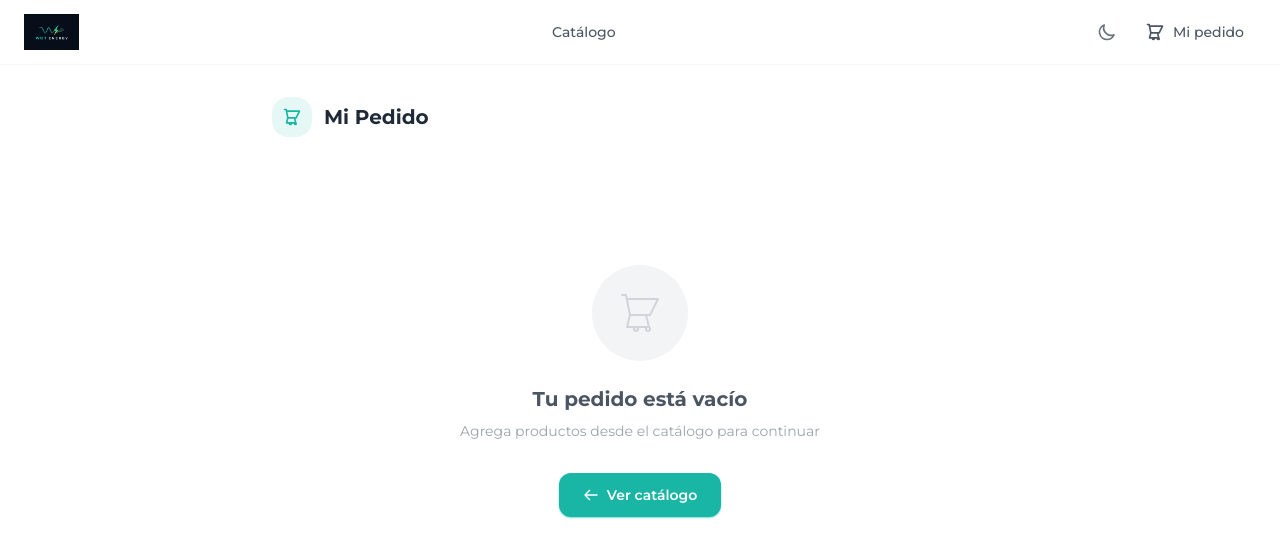
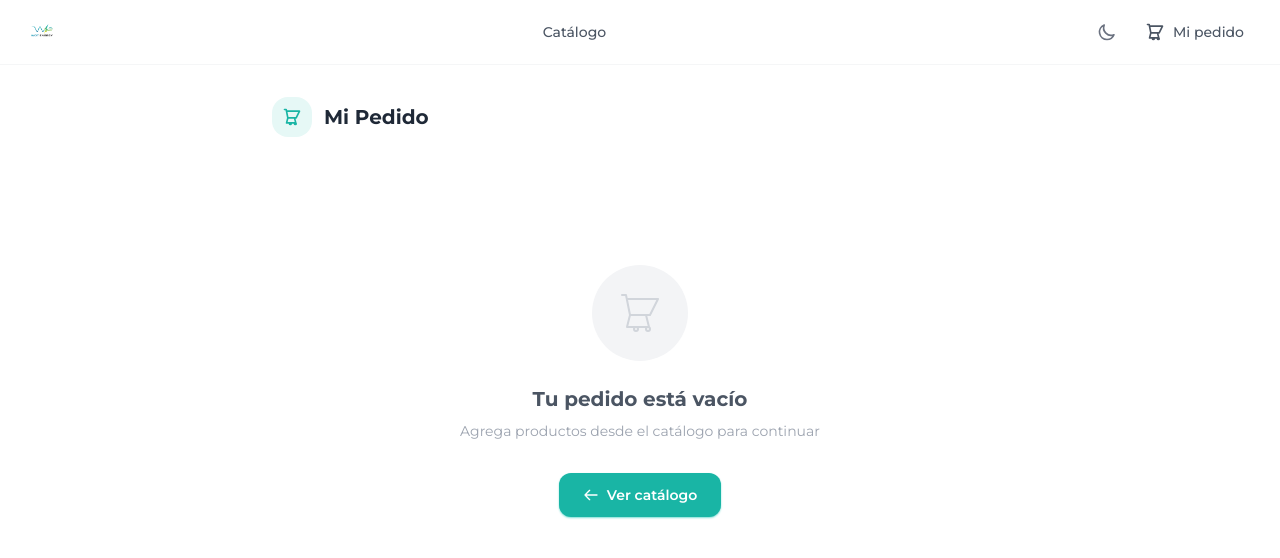
Before and after one commit to PabloLinares06/WOT-catalogo, an Angular app: page /cart in a window 1280 px wide. Shown: the top 558 px of the page. Built offline with nearby package versions, Linux system fonts and the light colour scheme.

Commit message:
feat(brand): update logo to transparent PNG and optimize light/dark mode display across all views

```diff
--- a/src/app/features/admin/category-manager/category-manager.component.html
+++ b/src/app/features/admin/category-manager/category-manager.component.html
@@ -11,7 +11,7 @@
           </svg>
         </a>
         <div class="flex items-center gap-2">
-          <img src="/logo-wot-energy.png" alt="WOT Energy Logo" class="h-8 w-auto object-contain" />
+          <img src="/logo-wot-energy.png" alt="WOT Energy Logo" class="h-8 w-auto object-contain dark:brightness-0 dark:invert" />
           <span class="text-gray-800 dark:text-gray-100 font-semibold text-sm">
             Gestión de Categorías
           </span>
--- a/src/app/features/admin/dashboard/dashboard.component.html
+++ b/src/app/features/admin/dashboard/dashboard.component.html
@@ -5,12 +5,9 @@
     <div class="max-w-7xl mx-auto px-4 py-3 flex items-center justify-between">
       <div class="flex items-center gap-3">
         <!-- Logo negro/blanco según modo -->
-        <img src="/logo-wot-energy-black.jpeg"
+        <img src="/logo-wot-energy.png"
              alt="WOT Energy Logo"
-             class="h-8 w-auto object-contain dark:hidden" />
-        <img src="/logo-wot-energy-white.jpeg"
-             alt="WOT Energy Logo"
-             class="h-8 w-auto object-contain hidden dark:block" />
+             class="h-8 w-auto object-contain dark:brightness-0 dark:invert" />
         <div>
           <p class="text-gray-800 dark:text-[#E8F0F8] font-semibold text-sm leading-none">Admin Panel</p>
           <p class="text-gray-400 dark:text-[#6A8DAF] text-xs mt-0.5">WOT Energy S.A.S.</p>
--- a/src/app/features/admin/login/login.component.html
+++ b/src/app/features/admin/login/login.component.html
@@ -37,9 +37,9 @@
       <!-- Logo + título -->
       <div class="text-center mb-8">
         <div class="flex justify-center mb-5">
-          <img src="/logo-wot-energy-white.jpeg"
+          <img src="/logo-wot-energy.png"
                alt="WOT Energy Logo"
-               class="h-16 w-auto object-contain animate-float" />
+               class="h-16 w-auto object-contain animate-float brightness-0 invert" />
         </div>
         <!-- Línea gradiente decorativa -->
         <div class="h-0.5 w-20 bg-wot-gradient rounded-full mx-auto mb-3"></div>
--- a/src/app/features/admin/price-quick-update/price-quick-update.component.html
+++ b/src/app/features/admin/price-quick-update/price-quick-update.component.html
@@ -10,7 +10,7 @@
         </svg>
       </a>
       <div class="flex items-center gap-2">
-        <img src="/logo-wot-energy.png" alt="WOT Energy Logo" class="h-8 w-auto object-contain" />
+        <img src="/logo-wot-energy.png" alt="WOT Energy Logo" class="h-8 w-auto object-contain dark:brightness-0 dark:invert" />
         <span class="text-gray-800 dark:text-gray-100 font-semibold text-sm">
           Actualizar Precios
         </span>
--- a/src/app/features/admin/product-form/product-form.component.html
+++ b/src/app/features/admin/product-form/product-form.component.html
@@ -11,7 +11,7 @@
           </svg>
         </a>
         <div class="flex items-center gap-2">
-          <img src="/logo-wot-energy.png" alt="WOT Energy Logo" class="h-8 w-auto object-contain" />
+          <img src="/logo-wot-energy.png" alt="WOT Energy Logo" class="h-8 w-auto object-contain dark:brightness-0 dark:invert" />
           <span class="text-gray-800 dark:text-gray-100 font-semibold text-sm">
             {{ isEditMode() ? 'Editar Producto' : 'Nuevo Producto' }}
           </span>
--- a/src/app/features/catalog-login/catalog-login.component.html
+++ b/src/app/features/catalog-login/catalog-login.component.html
@@ -12,7 +12,7 @@
 
     <!-- Logo + Brand -->
     <div class="flex flex-col items-center mb-8">
-      <img src="/logo-wot-energy.png" alt="WOT Energy Logo" class="h-20 w-auto object-contain mb-5" />
+      <img src="/logo-wot-energy.png" alt="WOT Energy Logo" class="h-20 w-auto object-contain mb-5 brightness-0 invert" />
       <h1 class="text-white text-2xl font-extrabold tracking-tight">WOT S.A.S.</h1>
       <p class="text-gray-400 text-sm mt-1 text-center">Catálogo exclusivo para clientes registrados</p>
     </div>
--- a/src/app/features/catalog/catalog.component.html
+++ b/src/app/features/catalog/catalog.component.html
@@ -263,9 +263,9 @@
       <!-- Brand -->
       <div>
         <div class="flex items-center gap-2 mb-4">
-          <img src="/logo-wot-energy-white.jpeg"
+          <img src="/logo-wot-energy.png"
                alt="WOT Energy"
-               class="h-10 w-auto object-contain" />
+               class="h-10 w-auto object-contain brightness-0 invert" />
         </div>
         <p class="text-gray-500 leading-relaxed text-xs">
           Soluciones energéticas, eléctricas, domótica y tecnología.
--- a/src/app/features/maintenance/maintenance.component.ts
+++ b/src/app/features/maintenance/maintenance.component.ts
@@ -9,7 +9,7 @@ import { Component } from '@angular/core';
 
         <!-- Logo -->
         <div class="mb-8 flex justify-center">
-          <img src="/logo-wot-energy.png" alt="WOT Energy Logo" class="h-20 w-auto object-contain" />
+          <img src="/logo-wot-energy.png" alt="WOT Energy Logo" class="h-20 w-auto object-contain dark:brightness-0 dark:invert" />
         </div>
 
         <!-- Ícono herramienta -->
--- a/src/app/shared/components/navbar/navbar.component.html
+++ b/src/app/shared/components/navbar/navbar.component.html
@@ -8,13 +8,9 @@
       <!-- Logo — negro en light, blanco en dark -->
       <a routerLink="/" class="flex items-center group shrink-0">
         <img
-          src="/logo-wot-energy-black.jpeg"
+          src="/logo-wot-energy.png"
           alt="WOT Energy Logo"
-          class="h-9 w-auto object-contain transition-all duration-300 group-hover:opacity-80 dark:hidden" />
-        <img
-          src="/logo-wot-energy-white.jpeg"
-          alt="WOT Energy Logo"
-          class="h-9 w-auto object-contain transition-all duration-300 group-hover:opacity-80 hidden dark:block" />
+          class="h-9 w-auto object-contain transition-all duration-300 group-hover:opacity-80 dark:brightness-0 dark:invert" />
       </a>
 
       <!-- Desktop nav links -->
```
Also changed, not shown: public/logo-wot-energy.png.
